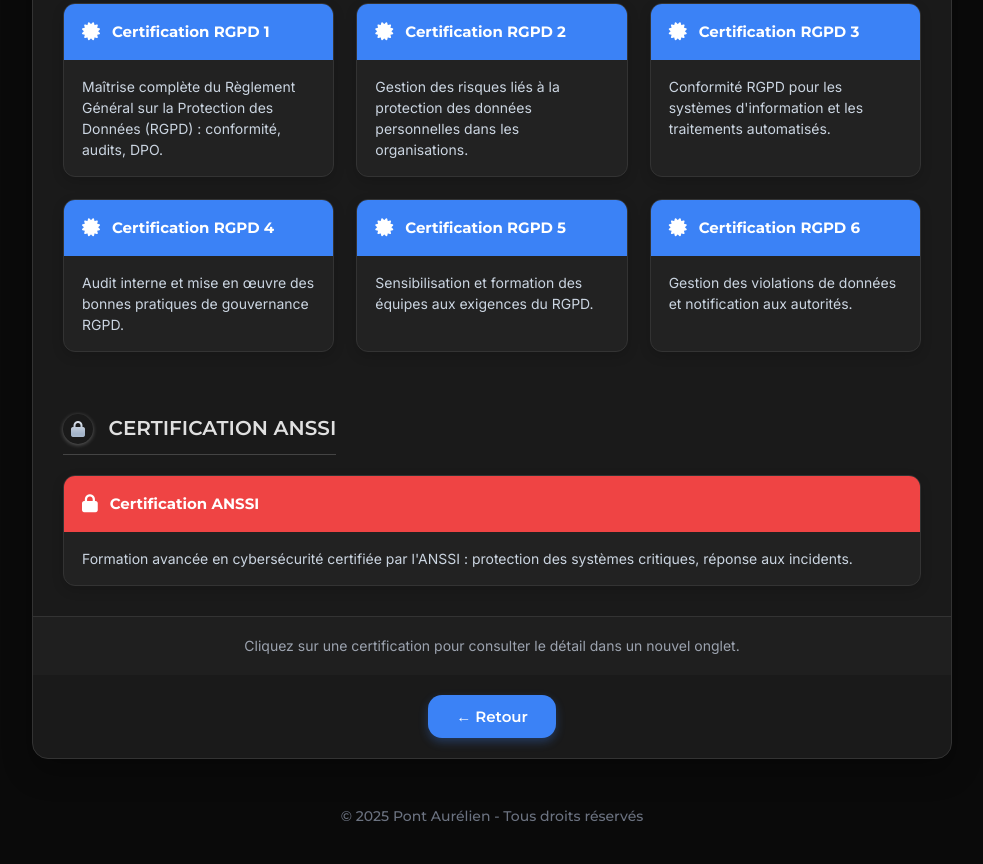
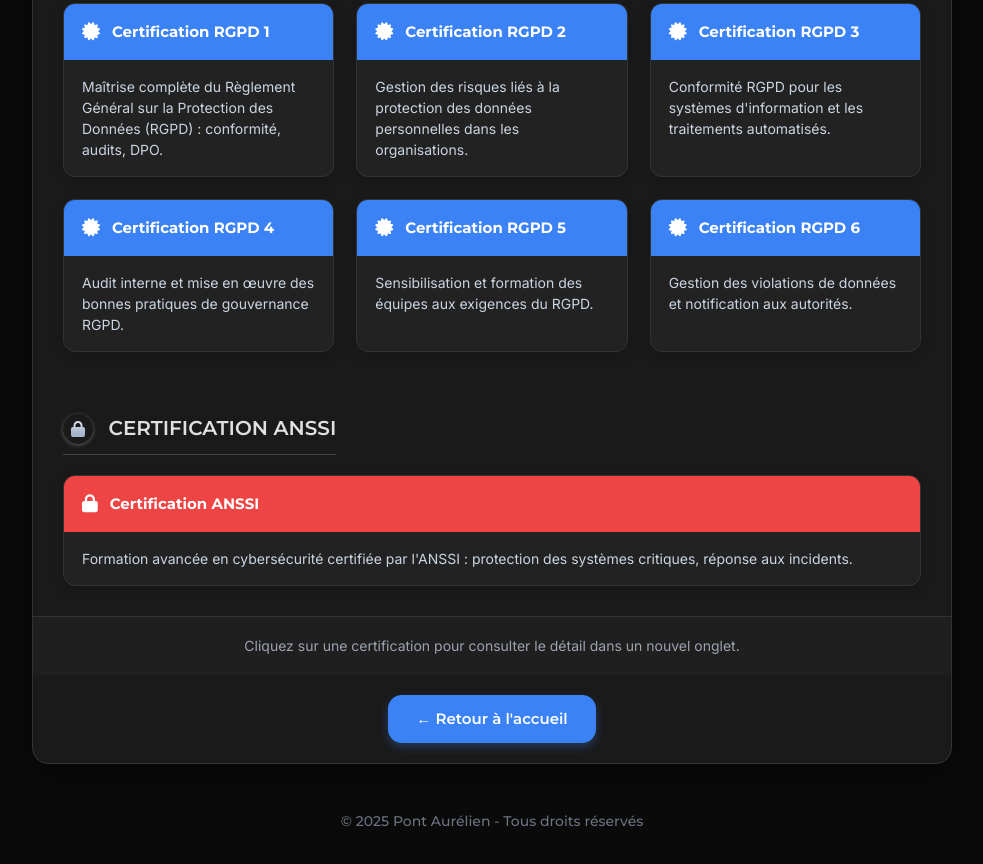
Before and after one commit to Aurel-AD/portfolio_bts_A-P.io, a plain HTML site: page 7-attestation_anssi_rgpd.html in a window 1280 px wide. Shown: the part 351-1215 px from the top of the page, without its empty margins (148-1131 px from the left). Drawn offline with Linux system fonts and the light colour scheme.

Commit message:
7-attestation_anssi_rgpd.html

```diff
--- a/7-attestation_anssi_rgpd.html
+++ b/7-attestation_anssi_rgpd.html
@@ -183,12 +183,17 @@
   display: block;
   transition: all 0.3s ease;
   box-shadow: 0 4px 10px rgba(59, 130, 246, 0.3);
+  text-decoration: none;
+  text-align: center;
+  width: fit-content;
 }
 
 .retour-bouton:hover {
   background-color: #2563eb;
   transform: translateY(-2px);
   box-shadow: 0 6px 14px rgba(59, 130, 246, 0.4);
+  color: white;
+  text-decoration: none;
 }
 
     .retour-bouton:active {
@@ -302,8 +307,7 @@
     <div class="footer">
       Cliquez sur une certification pour consulter le détail dans un nouvel onglet.
     </div>
-
-    <button onclick="window.history.back()" class="retour-bouton">← Retour</button>
+    <a href="index.html" class="retour-bouton">← Retour à l'accueil</a>
   </div>
 
   <!-- Footer -->
@@ -312,4 +316,5 @@
   </footer>
 
 </body>
+
 </html>
```
Lines whose indentation alone changed are shown as unchanged.
